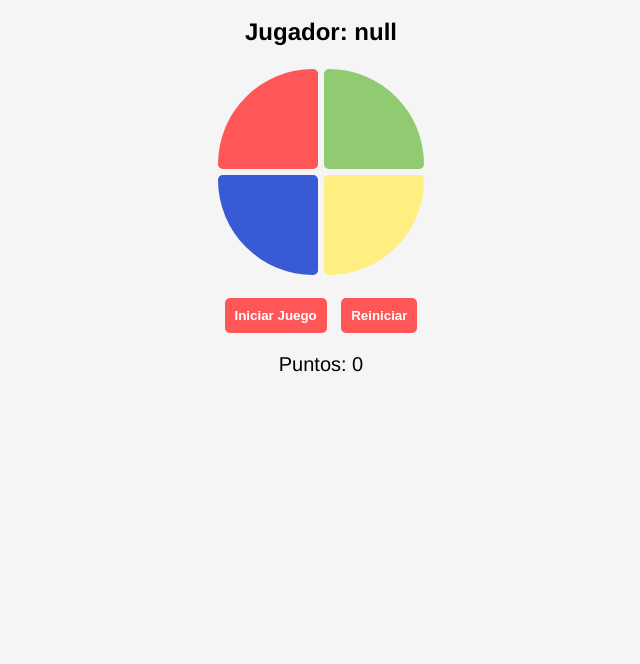
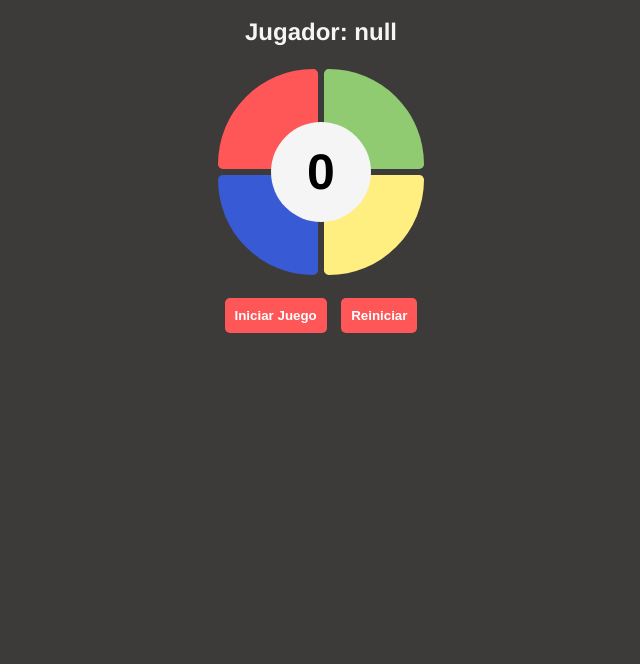
Before and after one commit to Pedrosebastiano/Microproyecto1, a plain HTML site: page game.html in a window 1280 px wide. Shown: the part 136-800 px from the top of the page, without its empty margins (319-959 px from the left). Drawn offline with Linux system fonts and the light colour scheme.

Commit message:
Sistema de puntaje y cambios fondo

```diff
--- a/game.html
+++ b/game.html
@@ -21,18 +21,19 @@
             <button class="color-button green" id="green_button"></button>
             <button class="color-button blue" id="blue_button"></button>
             <button class="color-button yellow" id="yellow_button"></button>
+            <div class="circle"></div>
+            <div class="score_count" id="score">0</div>
         </div>
         <button class="main-button" id="startGameButton" style="margin-top: 20px; ">Iniciar Juego</button>
         <button class="main-button" id="resetGameButton" style="margin-top: 20px; margin-left: 10px;">Reiniciar</button>
     </section>
-    <div id="score">Puntos: 0</div>
     <script>
         document.addEventListener('DOMContentLoaded', (event) => {
             const playerName = localStorage.getItem('playerName');
             document.getElementById('playerNameDisplay').textContent = `Jugador: ${playerName}`;
         });
 
-        document.getElementById('resetGameButton').onclick = function() {
+        document.getElementById('resetGameButton').onclick = function () {
             window.location.href = 'index.html';
         };
     </script>
--- a/styles.css
+++ b/styles.css
@@ -3,7 +3,8 @@
 body {
   font-family: Helvetica, "Inter", "Arial", sans-serif;
   text-align: center;
-  background-color: whitesmoke;
+  background-color: rgb(61, 58, 58);
+  color: whitesmoke;
 }
 
 #logo {
@@ -60,9 +61,16 @@ input {
   width: 100px;
   height: 100px;
   position: absolute;
-  top: 55px;
-  left: 55px;
+  align-items: center;
   border-radius: 100%;
+}
+
+#score {
+  position: absolute;
+  align-items: center;
+  color: black;
+  font-size: 50px;
+  font-weight: bold;
 }
 
 .color-button {
@@ -107,23 +115,22 @@ input {
   box-shadow: 0 0 20px 5px red;
 }
 
-.red_button.active, .red_button.active-click {
+.red_button.active,
+.red_button.active-click {
   box-shadow: 0 0 20px 5px red;
 }
 
-.green_button.active, .green_button.active-click {
+.green_button.active,
+.green_button.active-click {
   box-shadow: 0 0 20px 5px green;
 }
 
-.blue_button.active, .blue_button.active-click {
+.blue_button.active,
+.blue_button.active-click {
   box-shadow: 0 0 20px 5px blue;
 }
 
-.yellow_button.active, .yellow_button.active-click {
+.yellow_button.active,
+.yellow_button.active-click {
   box-shadow: 0 0 20px 5px yellow;
 }
-
-#score {
-  margin-top: 20px;
-  font-size: 20px;
-}
```
Also changed, not shown: index.html (+1 -6 lines), LogoSimonSays.png.
